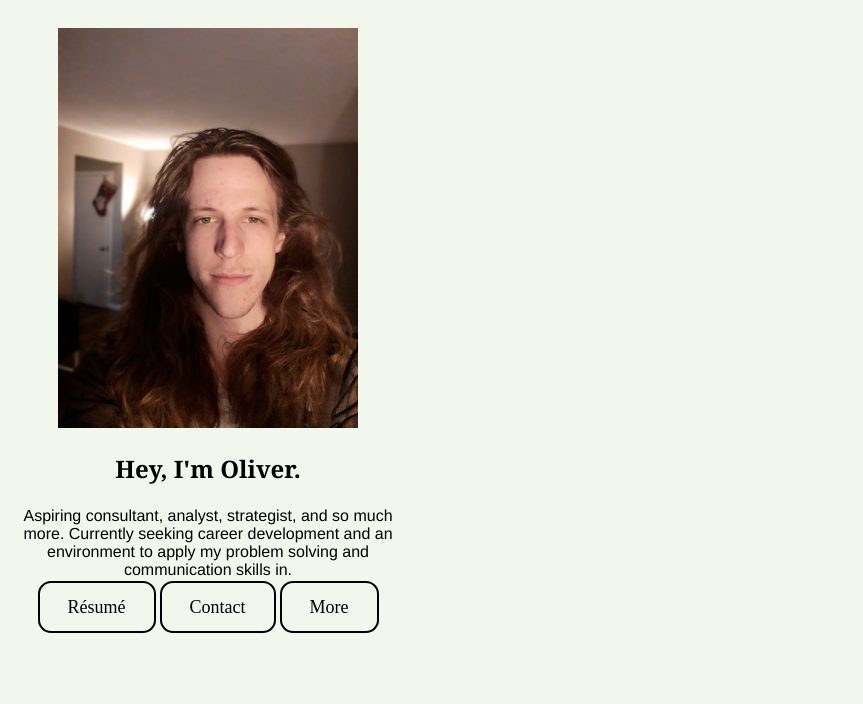
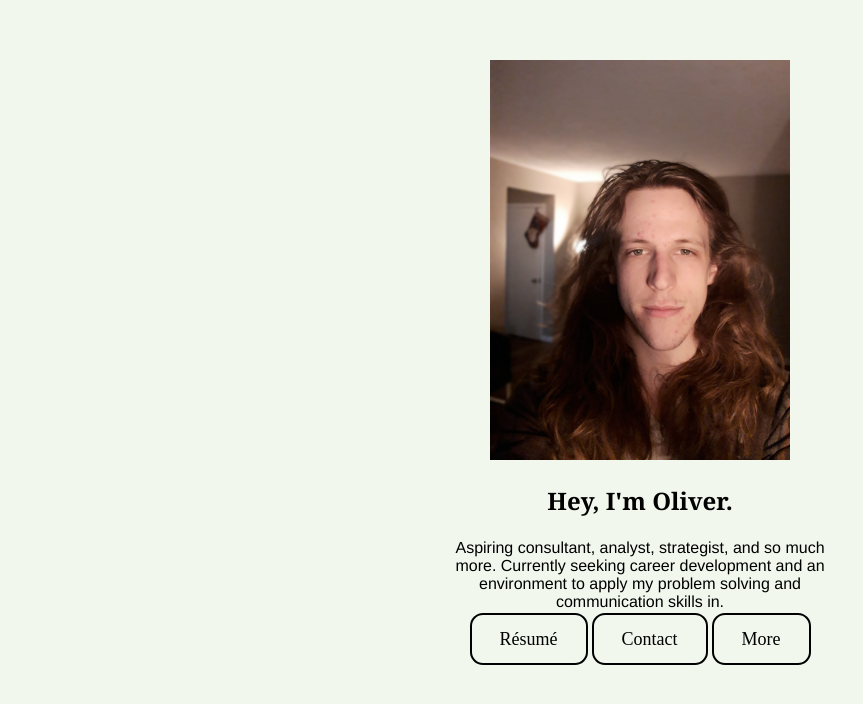
Before and after one commit to allofher/allofher.github.io, a Jekyll site: the page index.html, which Jekyll copies as it is, in a window 1280 px wide. Shown: the top 704 px of the page, without its empty margins (0-863 px from the left). Built offline with Jekyll 4.4.1, drawn with Linux system fonts in a browser that asks for light colours.

Commit message:
Update index.html

```diff
--- a/index.html
+++ b/index.html
@@ -4,6 +4,13 @@
 			<title>Oliver Oxton</title>
 			<style>
 				body { background: #F1F7ED }
+
+				h1 { font-family: Georgia; }
+
+				p {
+					font-family: Helvetica;
+					padding: 2px;
+				}
 			/* ================================================================================================= */
 			/* Buttons */
 			/* ================================================================================================= */
@@ -15,15 +22,6 @@
   					padding: 14px 28px;
   					font-size: 16px;
   					cursor: pointer;
-			}
-
-			h1 {
-				font-family: Georgia;
-			}
-
-			p {
-				font-family: Helvetica;
-				padding: 2px;
 				}
 
 				.mybtn {
@@ -44,14 +42,12 @@
 			/* ================================================================================================= */
 				container {
 					position: relative;
+					width: 100%;
 				}
 
 				section {
-				position: absolute;
-				left: 50%;
-				top: 20px;
 					width: 400px;
-
+					margin: 60px auto;
 					background: #F1F7ED;
 					color: black;
 
@@ -60,6 +56,7 @@
 				}
 			</style>
 		</head>
+
 		<container>
 			<section>
 				<img src="/files/me.jpg.jpg" alt="Me" width="300" height="400">
```
Lines whose indentation alone changed are shown as unchanged.
